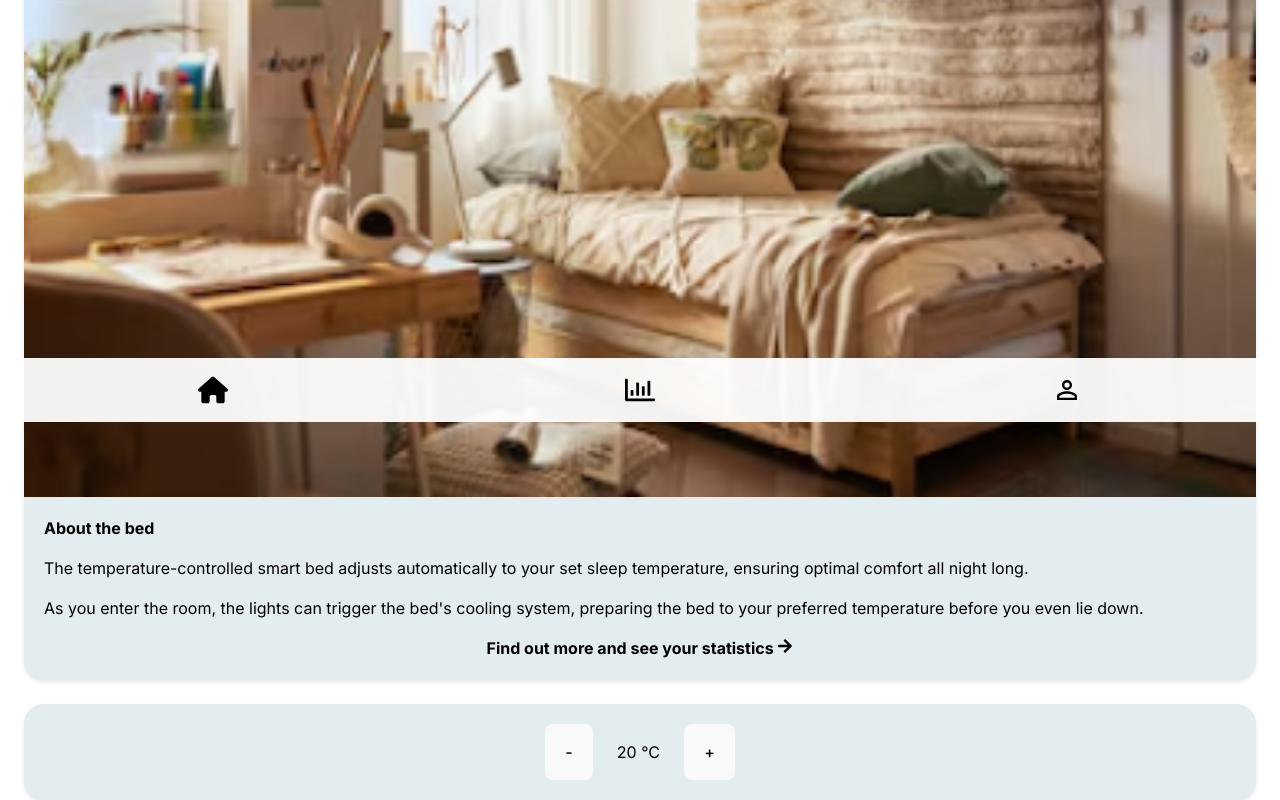
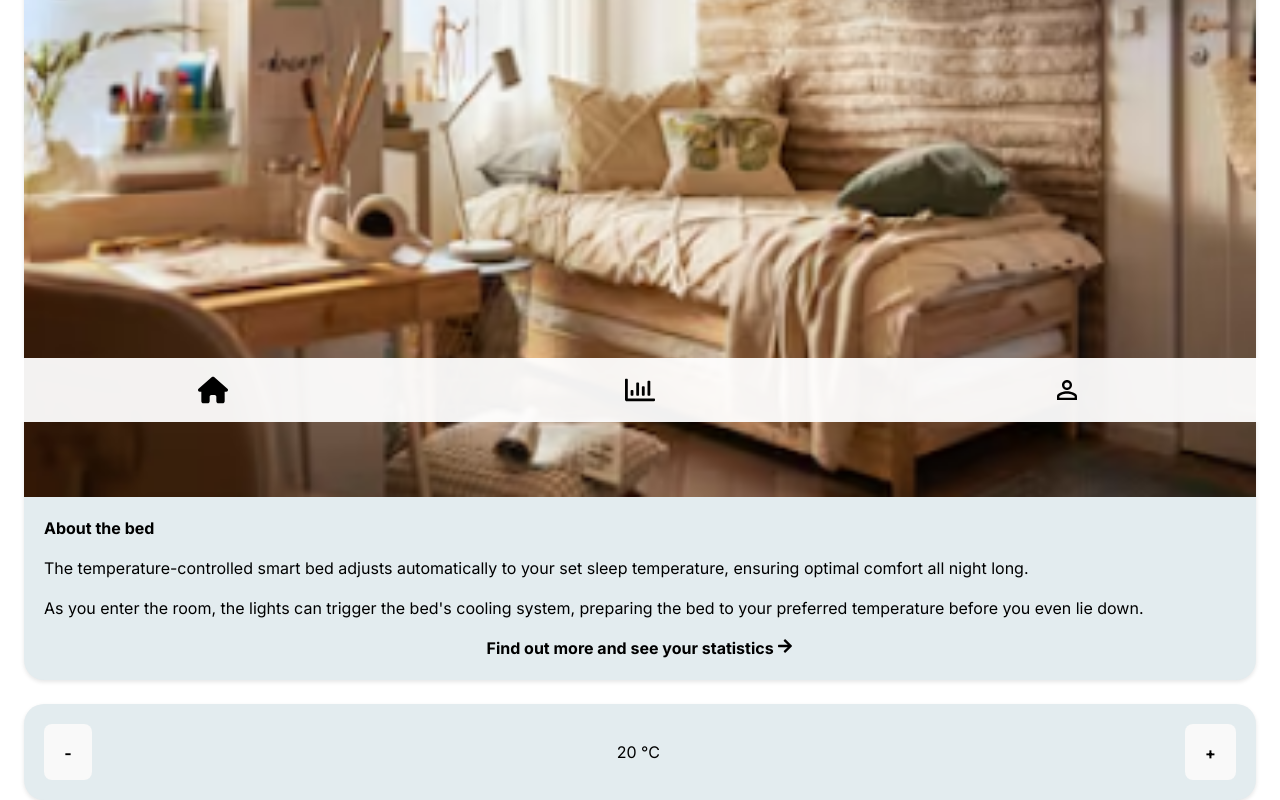
Before and after one commit to casperHansenTEOA/IKEASnark, a React (Vite) app in the folder Snark/: page / in a window 1280 px wide. Shown: the part 378-1178 px from the top of the page. Built offline with nearby package versions, Linux system fonts and the light colour scheme.

Commit message:
Minor changes

```diff
--- a/Snark/src/components/Card/Card.css
+++ b/Snark/src/components/Card/Card.css
@@ -34,5 +34,5 @@ p, b, h2 {
   flex-direction: row;
   width: 100%;
   gap: 1.5rem;
-  place-content: center;
+  place-content: space-between;
 }
--- a/Snark/src/routes/Root.tsx
+++ b/Snark/src/routes/Root.tsx
@@ -26,9 +26,13 @@ function Root() {
       </Card>
       <Card>
         <div className="horizontal">
-          <button onClick={() => setTemp(temp - 1)}>-</button>
+          <button onClick={() => setTemp(temp - 1)}>
+            <b>-</b>
+          </button>
           <p>{temp} °C</p>
-          <button onClick={() => setTemp(temp + 1)}>+</button>
+          <button onClick={() => setTemp(temp + 1)}>
+            <b>+</b>
+          </button>
         </div>
       </Card>
     </div>
```
